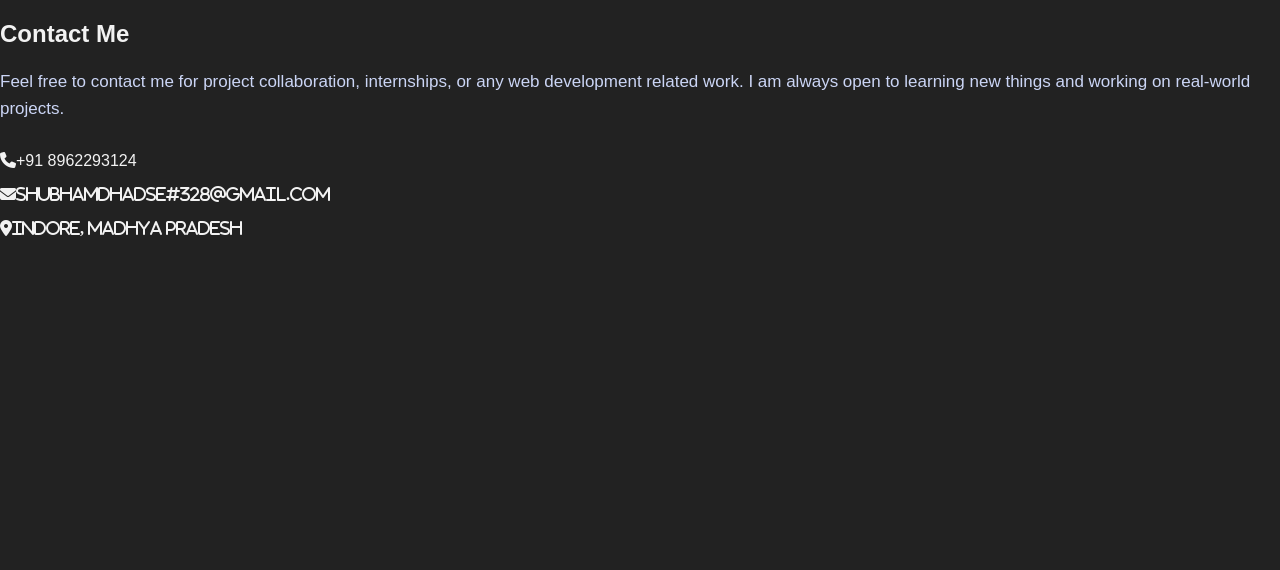
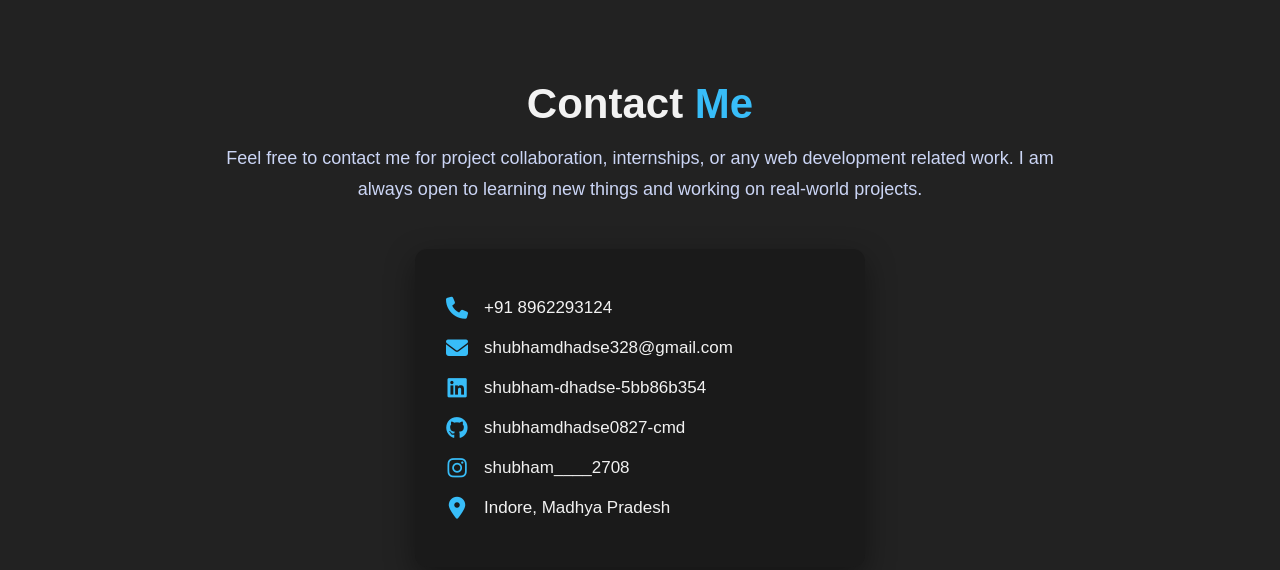
Before and after one commit to shubhamdhadse0827-cmd/Portfolio, a plain HTML site: page 5-Contact.html in a window 1280 px wide. Drawn offline with Linux system fonts and the light colour scheme.

Commit message:
Update content page and design

```diff
--- a/5-Contact.css
+++ b/5-Contact.css
@@ -1,36 +1,69 @@
-body{
+*{
     margin: 0;
-    font-family: Arial, sans-serif;
-    background-color: #222;
-    color:#f2f2f2;
+    padding: 0;
+    box-sizing: border-box;
+    font-family: 'Poppins', Arial, sans-serif;
 }
 
-.contect-section{
-    padding: 80px 15px;
+body{
+    background-color: #222;
+    color: #f2f2f2;
 }
 
-.contect-section h1{
-    font-size: 40px;
-    margin-bottom: 20px;
+/* Main section */
+.contact{
+    min-height: 100vh;
+    padding: 80px 20px;
+    text-align: center;
 }
 
-.contect-section h1 span{
+/* Heading */
+.contact h1{
+    font-size: 42px;
+    margin-bottom: 15px;
+}
+
+.contact h1 span{
     color: #38bdf8;
 }
 
+/* Description */
 .contact-text{
-    font-size: 17px;
+    max-width: 850px;
+    margin: 0 auto 45px;
+    font-size: 18px;
+    line-height: 1.7;
     color: #cbd5f5;
-    margin-bottom: 30px;
-    line-height: 1.6;
 }
 
-.contact-info p{
-    font-size: 18px;
-    margin: 12px 0;
+/* Contact card */
+.contact-card{
+    max-width: 450px;
+    margin: 0 auto;
+    background: #1a1a1a;
+    padding: 30px;
+    border-radius: 12px;
+    box-shadow: 0 10px 30px rgba(0,0,0,0.4);
 }
 
-.contact-info i{
+/* Contact row */
+.contact-item{
+    display: flex;
+    align-items: center;
+    gap: 15px;
+    font-size: 17px;
+    margin: 18px 0;
+}
+
+/* Icons */
+.contact-item i{
     color: #38bdf8;
-    margin-right: 10px;
+    font-size: 22px;
+    min-width: 24px;
 }
+
+/* Hover effect */
+.contact-item:hover{
+    transform: translateX(5px);
+    transition: 0.3s ease;
+}
--- a/5-Contact.html
+++ b/5-Contact.html
@@ -3,28 +3,60 @@
 <head>
     <meta charset="UTF-8">
     <meta name="viewport" content="width=device-width, initial-scale=1.0">
-    <title>Contact</title>
+    <title>Contact Me</title>
+
     <!-- Font Awesome -->
     <link rel="stylesheet" href="https://cdnjs.cloudflare.com/ajax/libs/font-awesome/6.5.1/css/all.min.css">
 
+    <!-- CSS -->
     <link rel="stylesheet" href="5-Contact.css">
 </head>
 <body>
+
     <section class="contact">
         <h1>Contact <span>Me</span></h1>
+
+        <p class="contact-text">
+            Feel free to contact me for project collaboration, internships, or any web
+            development related work. I am always open to learning new things and
+            working on real-world projects.
+        </p>
+
+        <div class="contact-card">
+
+            <div class="contact-item">
+                <i class="fas fa-phone"></i>
+                <span>+91 8962293124</span>
+            </div>
+
+            <div class="contact-item">
+                <i class="fas fa-envelope"></i>
+                <span>shubhamdhadse328@gmail.com</span>
+            </div>
+
+
+            <div class="contact-item">
+                <i class="fa-brands fa-linkedin"></i>
+                <span>shubham-dhadse-5bb86b354</span>
+            </div>
+
+            <div class="contact-item">
+                <i class="fa-brands fa-github"></i>
+                <span>shubhamdhadse0827-cmd</span>
+            </div>
+
+            <div class="contact-item">
+                <i class="fa-brands fa-instagram"></i>
+                <span>shubham____2708</span>
+            </div>
+
+            <div class="contact-item">
+                <i class="fas fa-location-dot"></i>
+                <span>Indore, Madhya Pradesh</span>
+            </div>
+
+        </div>
     </section>
 
-    <p class="contact-text">
-        Feel free to contact me for project collaboration, internships, or any
-        web development related work.
-        I am always open to learning new things and working on real-world
-        projects.
-    </p>
-
-    <div class="contact_info">
-        <p><i class="fas fa-phone"></i>+91 8962293124</p>
-        <p><i class="fas fa-envelope">shubhamdhadse#328@gmail.com</i></p>
-        <p><i class="fas fa-location-dot">Indore, Madhya Pradesh</i></p>
-    </div>
 </body>
 </html>
```
Also changed, not shown: 3-index.html (+1 -1 lines), 1 other file.
